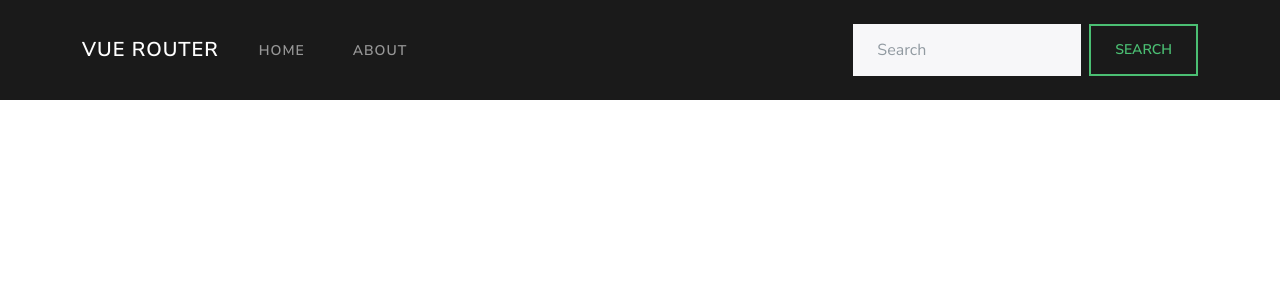
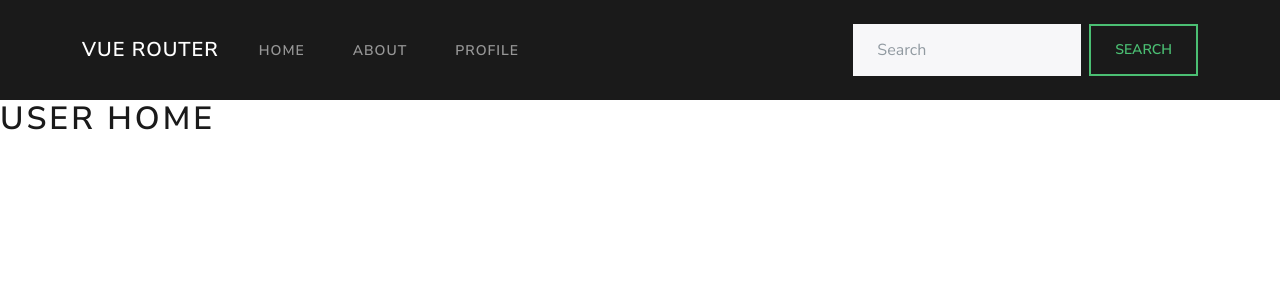
Before and after one commit to NightCoderMMCoder/Vue3-Router, a Vue app: page /user/1 in a window 1280 px wide. Shown: the top 300 px of the page. Built offline with nearby package versions, Linux system fonts and the light colour scheme.

Commit message:
3-DynamicRoute

```diff
--- a/src/components/Layouts/Navbar.vue
+++ b/src/components/Layouts/Navbar.vue
@@ -16,10 +16,15 @@
       <div class="collapse navbar-collapse" id="navbarSupportedContent">
         <ul class="navbar-nav me-auto mb-2 mb-lg-0">
           <li class="nav-item">
-            <a class="nav-link" href="/">Home</a>
+            <router-link class="nav-link" to="/">Home</router-link>
           </li>
           <li class="nav-item">
-            <a class="nav-link" href="/about">About</a>
+            <router-link class="nav-link" to="/about">About</router-link>
+          </li>
+          <li class="nav-item">
+            <router-link class="nav-link" to="/user/554354"
+              >Profile</router-link
+            >
           </li>
         </ul>
         <form class="d-flex">
--- a/src/routes/index.js
+++ b/src/routes/index.js
@@ -1,6 +1,7 @@
 import { createRouter, createWebHistory } from "vue-router";
 import About from "../views/About";
 import Home from "../views/Home";
+import UserHome from "../views/Users/UserHome";
 
 let routes = [
   {
@@ -11,6 +12,10 @@ let routes = [
     path: "/about",
     component: About,
   },
+  {
+    path: "/user/:userId",
+    component: UserHome,
+  },
 ];
 
 let router = createRouter({
--- /dev/null
+++ b/src/views/Users/UserHome.vue
@@ -0,0 +1,9 @@
+<template>
+  <h1>User Home</h1>
+</template>
+
+<script>
+export default {};
+</script>
+
+<style></style>
```
